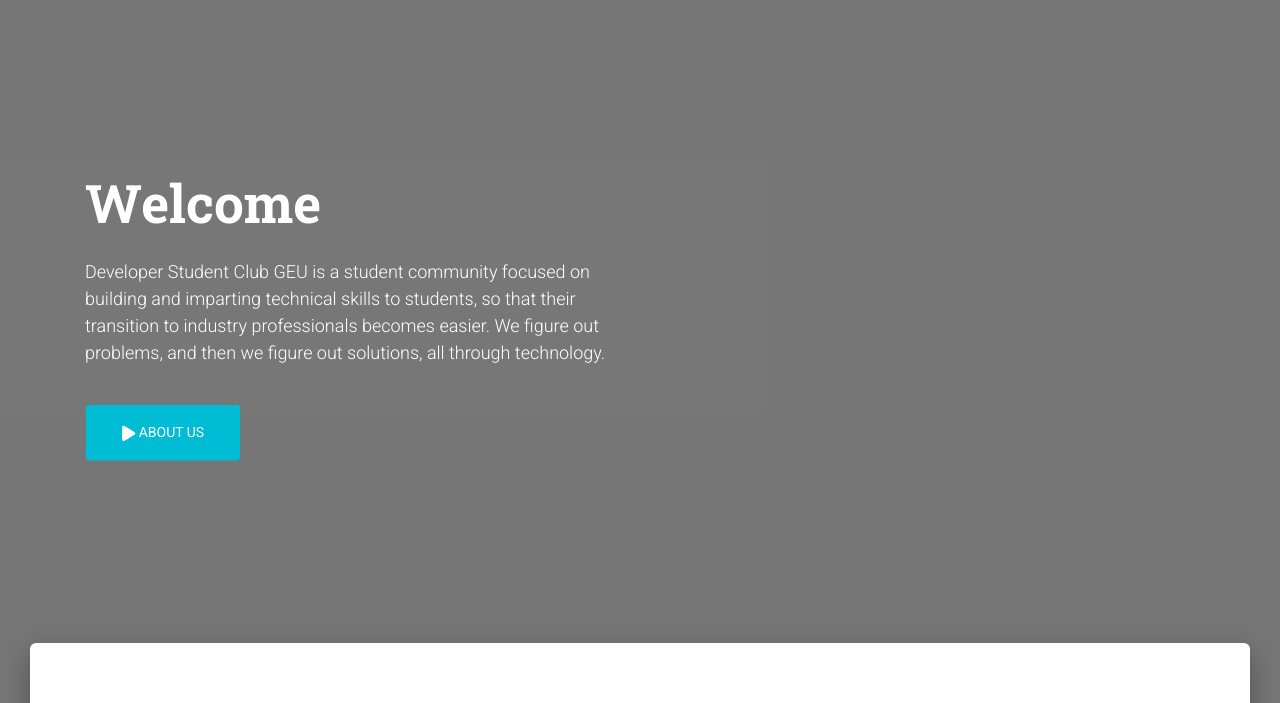
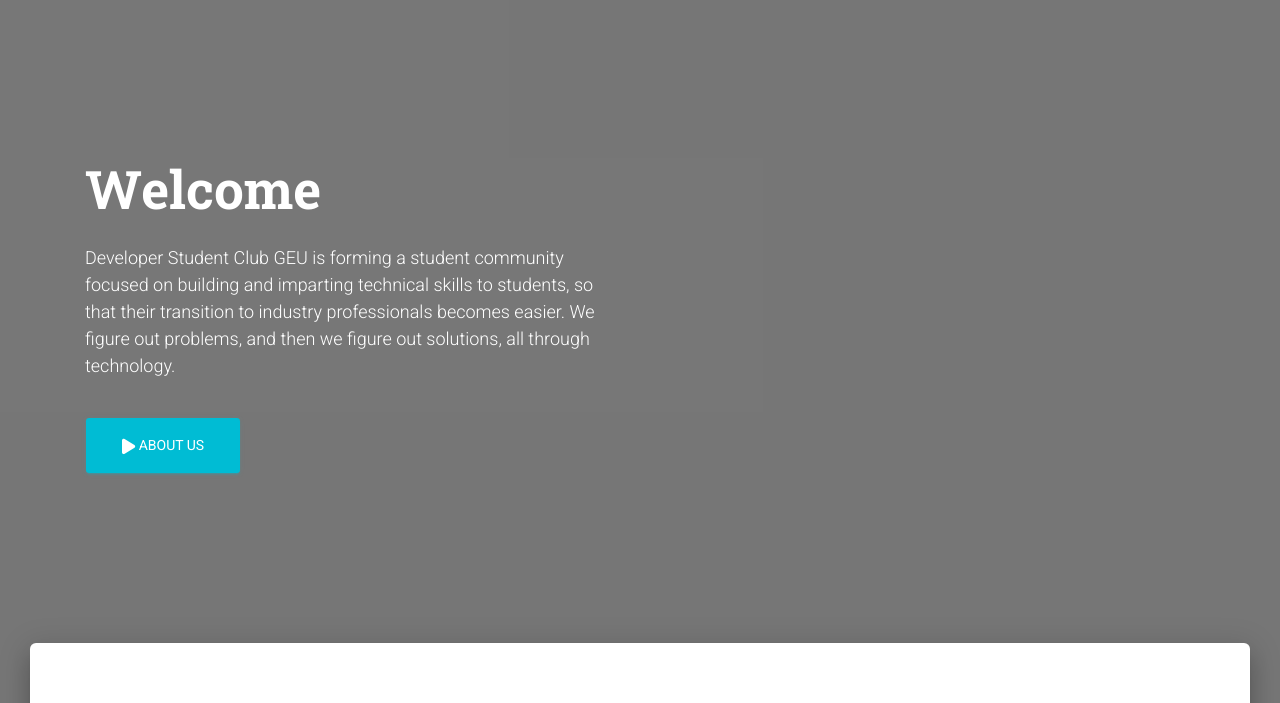
Before and after one commit to dscgeu/dscgeu.github.io, a website: page community.html in a window 1280 px wide. Shown: the part 97-800 px from the top of the page. Drawn offline with Linux system fonts and the light colour scheme; some packages are replaced by stand-ins of ours.

Commit message:
made layout refined

```diff
--- a/community.html
+++ b/community.html
@@ -1,21 +1,7 @@
-<!--
- =========================================================
- * Material Kit - v2.0.6
- =========================================================
-
- * Product Page: https://www.creative-tim.com/product/material-kit
- * Copyright 2019 Creative Tim (http://www.creative-tim.com)
-   Licensed under MIT (https://github.com/creativetimofficial/material-kit/blob/master/LICENSE.md)
-
-
- =========================================================
-
- * The above copyright notice and this permission notice shall be included in all copies or substantial portions of the Software. -->
-
-
 <!DOCTYPE html>
 <html lang="en">
 
+<!-- HEAD BLOCK  -->
 <head>
     <meta charset="utf-8" />
     <link rel="apple-touch-icon" sizes="76x76" href="../assets/final_img/favicon.png">
@@ -33,10 +19,12 @@
     <!-- CSS Files -->
     <link href="../assets/css/material-kit.css?v=2.0.6" rel="stylesheet" />
     <!-- CSS Just for demo purpose, don't include it in your project -->
-     <link href="../assets/demo/demo.css" rel="stylesheet" />
+    <link href="./community.css" rel="stylesheet" />
 </head>
 
 <body class="landing-page sidebar-collapse">
+
+    <!-- NAVIGATION  -->
     <nav class="navbar navbar-transparent navbar-color-on-scroll fixed-top navbar-expand-lg" color-on-scroll="100"
         id="sectionsNav">
         <div class="container">
@@ -67,8 +55,7 @@
                             <a href="#team-sec" class="dropdown-item">
                                 Team
                             </a>
-                             <a href="../pages/codeofconduct.html"
-                                 class="dropdown-item">
+                            <a href="../pages/codeofconduct.html" class="dropdown-item">
                                 Code of Conduct
                             </a>
                             <a href="../pages/events.html" class="dropdown-item">
@@ -78,8 +65,7 @@
                     </li>
                     <li class="nav-item">
                         <a class="nav-link" rel="tooltip" title="" data-placement="bottom"
-                             href="https://github.com/dscgeu" target="_blank"
-                             data-original-title="Check Us on Github">
+                            href="https://github.com/dscgeu" target="_blank" data-original-title="Check Us on Github">
                             <i class="fa fa-github"></i>
                         </a>
                     </li>
@@ -95,30 +81,36 @@
         </div>
     </nav>
 
-
+    <!-- HEADER  -->
     <div class="page-header header-filter" data-parallax="true"
         style="background-image: url('../assets/final_img/background.svg')">
         <div class="container">
             <div class="row">
                 <div class="col-md-6">
                     <h1 class="title">Welcome</h1>
-                     <h4>Developer Student Club GEU is a student community focused on building and imparting technical skills to students, so that their transition to industry professionals becomes easier. We figure out problems, and then we figure out solutions, all through technology.</h4>
+                    <h4>Developer Student Club GEU is forming a student community focused on building and imparting technical
+                        skills to students, so that their transition to industry professionals becomes easier. We figure
+                        out problems, and then we figure out solutions, all through technology.</h4>
                     <br>
-                     <a href="#aboutus"
-                         class="btn btn-info btn-raised btn-lg">
+                    <a href="#aboutus" class="btn btn-info btn-raised btn-lg">
                         <i class="fa fa-play"></i> About Us
                     </a>
                 </div>
             </div>
         </div>
     </div>
-     <div class="main main-raised" id="aboutus" >
+
+    <div class="main main-raised" id="aboutus">
         <div class="container">
+
+
+            <!-- OUR GOAL FOR THIS COMMUNITY  -->
             <div class="section text-center">
                 <div class="row">
                     <div class="col-md-8 ml-auto mr-auto">
                         <h2 class="title">What we do?</h2>
-                         <h5 class="description">Our main focus is on making students better at building through tech. To do this
+                        <h5 class="description">Our main focus is on making students better at building through tech. To
+                            do this
                             we do a lot of other things like:
                         </h5>
                     </div>
@@ -131,7 +123,8 @@
                                     <i class="material-icons">chat</i>
                                 </div>
                                 <h4 class="info-title">Communicate</h4>
-                                 <p>We offer opportunities and tell you about existing ones. DSC GEU is powered by Google Developer's. We share information about their
+                                <p>We offer opportunities and tell you about existing ones. DSC GEU is powered by Google
+                                    Developer's. We share information about their
                                     initiatives and also come up with cool stuff on our own behalf.</p>
                             </div>
                         </div>
@@ -150,12 +143,15 @@
                                     <i class="material-icons">help_outline</i>
                                 </div>
                                 <h4 class="info-title">Help</h4>
-                                 <p>Have an idea but you don't know where to begin? We'll point you to the right resources, or even the right people!</p>
+                                <p>Have an idea but you don't know where to begin? We'll point you to the right
+                                    resources, or even the right people!</p>
                             </div>
                         </div>
                     </div>
                 </div>
             </div>
+
+            <!-- OUR TEAM WITH LINKS  -->
             <div class="section text-center">
                 <h2 class="title" id="team-sec">Here is our team</h2>
                 <div class="team">
@@ -175,8 +171,8 @@
                                     <div class="card-footer justify-content-center">
                                         <a href="http://github.com/bistaastha" class="btn btn-link btn-just-icon"><i
                                                 class="fa fa-github"></i></a>
-                                         <a href="https://www.linkedin.com/in/bistaastha/" class="btn btn-link btn-just-icon"><i
-                                                 class="fa fa-linkedin"></i></a>
+                                        <a href="https://www.linkedin.com/in/bistaastha/"
+                                            class="btn btn-link btn-just-icon"><i class="fa fa-linkedin"></i></a>
                                     </div>
                                 </div>
                             </div>
@@ -195,8 +191,8 @@
                                     <div class="card-footer justify-content-center">
                                         <a href="http://github.com/amanjagdev" class="btn btn-link btn-just-icon"><i
                                                 class="fa fa-github"></i></a>
-                                         <a href="http://instagram.com/aman.kr.jagdev" class="btn btn-link btn-just-icon"><i
-                                                 class="fa fa-instagram"></i></a>
+                                        <a href="http://instagram.com/aman.kr.jagdev"
+                                            class="btn btn-link btn-just-icon"><i class="fa fa-instagram"></i></a>
                                     </div>
                                 </div>
                             </div>
@@ -215,8 +211,8 @@
                                     <div class="card-footer justify-content-center">
                                         <a href="https://github.com/sudipt1999" class="btn btn-link btn-just-icon"><i
                                                 class="fa fa-github"></i></a>
-                                         <a href="https://www.linkedin.com/in/sudipt-dabral-15b516165/" class="btn btn-link btn-just-icon"><i
-                                                 class="fa fa-linkedin"></i></a>
+                                        <a href="https://www.linkedin.com/in/sudipt-dabral-15b516165/"
+                                            class="btn btn-link btn-just-icon"><i class="fa fa-linkedin"></i></a>
                                     </div>
                                 </div>
                             </div>
@@ -224,8 +220,11 @@
                     </div>
                 </div>
             </div>
+
         </div>
     </div>
+
+    <!-- FOOTER  -->
     <footer class="footer footer-default">
         <div class="container">
             <nav class="float-left">
@@ -246,6 +245,8 @@
             </div>
         </div>
     </footer>
+
+
     <!--   Core JS Files   -->
     <script src="../assets/js/core/jquery.min.js" type="text/javascript"></script>
     <script src="../assets/js/core/popper.min.js" type="text/javascript"></script>
@@ -262,4 +263,5 @@
     <!-- JS for Dropdown Menu -->
     <script src="../assets/js/script.js" type="text/javascript"></script>
 </body>
+
 </html>
```
Also changed, not shown: community.css (added). Lines whose indentation alone changed are shown as unchanged.
